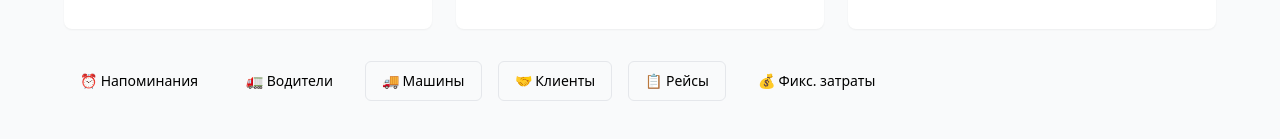
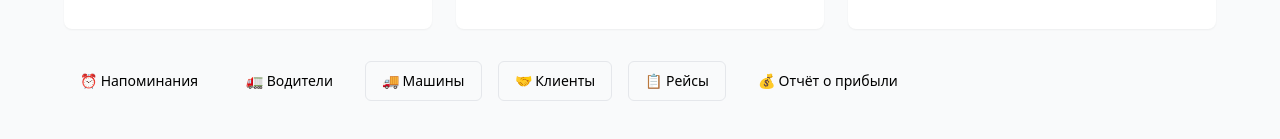
Before and after one commit to kru4ara/logistics-new, a Next.js app: page / in a window 1280 px wide. Shown: the part 183-322 px from the top of the page. Built offline with nearby package versions, Linux system fonts and the light colour scheme; no server answers; the database is empty.

Commit message:
Update page.tsx

```diff
--- a/app/page.tsx
+++ b/app/page.tsx
@@ -77,7 +77,7 @@ export default async function Home() {
             <a href="/trips">📋 Рейсы</a>
           </Button>
           <Button asChild variant="ghost">
-            <a href="/fixed-costs">💰 Фикс. затраты</a>
+           <a href="/reports">💰 Отчёт о прибыли</a>
           </Button>
         </div>
 
```
